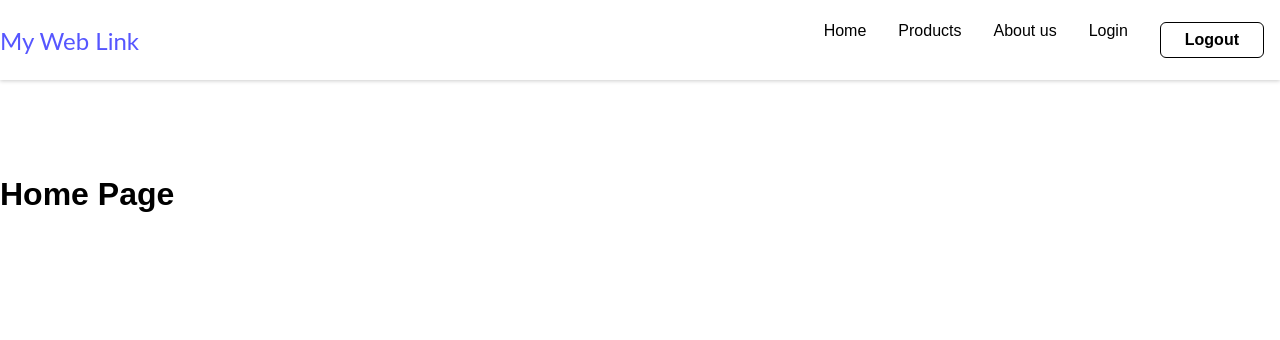
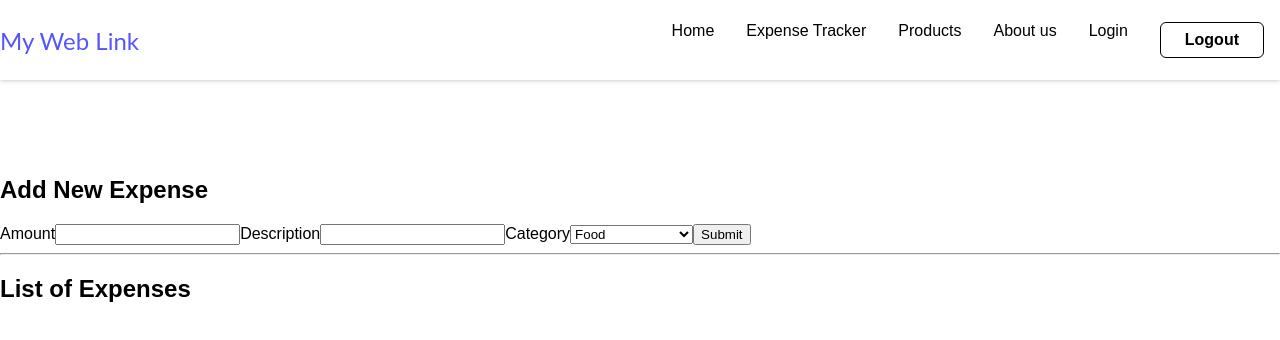
Before and after one commit to kesavaprasad08/Expense-Tracker, a React (Create React App) app: page /expense in a window 1280 px wide. Before the commit this address led to /. Shown: the top 340 px of the page. Built offline with nearby package versions, Linux system fonts and the light colour scheme; sample sign-in values are in the browser's storage.

Commit message:
Adding Expenses for tracking purpose

```diff
--- a/src/App.js
+++ b/src/App.js
@@ -12,6 +12,7 @@ import WelcomePage from './pages/WelcomePage';
 import { Redirect } from 'react-router-dom/cjs/react-router-dom.min';
 import CompleteProfilePage from './pages/CompleteProfilePage';
 import ForgotPasswordPage from './pages/ForgotPassword';
+import DayToDayExpenses from './pages/Expense/DayToDayExpenses';
 
 function App() {
 
@@ -42,6 +43,9 @@ function App() {
         {isLoggedIn &&(<Route path='/completeprofile' exact>
           <CompleteProfilePage/>
         </Route>)}
+        {isLoggedIn &&(<Route path='/expense' exact>
+          <DayToDayExpenses/>
+        </Route>)}
         <Route path='*'>
           <Redirect to='/'>
 
--- a/src/components/UI/Button/Layout/MainNavigation.js
+++ b/src/components/UI/Button/Layout/MainNavigation.js
@@ -1,5 +1,5 @@
 import { useContext } from "react";
-import {useHistory} from 'react-router-dom'
+import { useHistory } from "react-router-dom";
 import { Link } from "react-router-dom";
 
 import classes from "./MainNavigation.module.css";
@@ -14,28 +14,26 @@ const MainNavigation = () => {
 
   const logOutHandler = () => {
     authCtx.logout();
-    history.replace('/auth')
+    history.replace("/auth");
   };
 
   return (
     <header className={classes.header}>
-
-
       <Link to="/">
         <div className={classes.logo}>My Web Link</div>
       </Link>
       <nav>
         <ul>
 
-            <>
             <li>
               <Link to="/">Home</Link>
             </li>
-
-        </>
+            {isLoggedIn && <li>
+              <Link to="/expense">Expense Tracker</Link>
+            </li>}
 
 
-            <>
+
             <li>
               <Link to="/products">Products</Link>
             </li>
@@ -43,14 +41,11 @@ const MainNavigation = () => {
               <Link to="/aboutus">About us</Link>
             </li>
             <li>
-            <Link to="/auth">Login</Link>
-        </li>
+              <Link to="/auth">Login</Link>
+            </li>
 
-
-            </>
-
-           {isLoggedIn && (
-             <li>
+          {isLoggedIn && (
+            <li>
               <button onClick={logOutHandler}>Logout</button>
             </li>
           )}
--- a/src/index.js
+++ b/src/index.js
@@ -5,12 +5,15 @@ import { BrowserRouter } from "react-router-dom/cjs/react-router-dom.min";
 import "./index.css";
 import App from "./App";
 import { AuthContextProvider } from "./store/auth-context";
+import { ExpenseContextProvider } from "./store/expense-context";
 
 const root = ReactDOM.createRoot(document.getElementById("root"));
 root.render(
   <BrowserRouter>
     <AuthContextProvider>
+      <ExpenseContextProvider>
       <App />
+      </ExpenseContextProvider>
     </AuthContextProvider>
   </BrowserRouter>
 );
--- /dev/null
+++ b/src/pages/Expense/DayToDayExpenses.js
@@ -0,0 +1,55 @@
+import { useRef , useContext } from "react";
+import ExpenseContext from "../../store/expense-context";
+
+const DayToDayExpenses = () => {
+    const expCntx = useContext(ExpenseContext);
+    const amountRef = useRef();
+    const descRef = useRef();
+    const categoryRef= useRef();
+
+    const submitHandler = async(e) => {
+        try{
+e.preventDefault();
+const amount = amountRef.current.value;
+const description = descRef.current.value;
+const category = categoryRef.current.value
+const obj ={
+    key:Math.random(),
+    amount:amount,
+    description:description,
+    category:category
+}
+expCntx.addExpense(obj);
+
+
+        }
+        catch(error){
+            console.log(error);
+        }
+    }
+
+    const expenseItems = expCntx.expenses.map((exp)=><p key={exp.key}>{exp.amount}-{exp.description}-{exp.category}</p>)
+    return<>
+    <form onSubmit={submitHandler}>
+        <h2>Add New Expense</h2>
+<label htmlFor="amount">Amount</label>
+<input type='number' ref={amountRef} />
+<label htmlFor="description">Description</label>
+<input ref={descRef}/>
+<label htmlFor="category">Category</label>
+<select  name="category" ref={categoryRef}>
+    <option value="food">Food</option>
+    <option value="rentandutilities">Rent and Utilities</option>
+    <option value="travel">Travel</option>
+    <option value="entertainment">Entertainment</option>
+  </select>
+<button>Submit</button>
+
+    </form>
+    <hr/>
+    <h2>List of Expenses</h2>
+    {expenseItems}
+    </>
+}
+
+export default DayToDayExpenses;
--- a/src/store/auth-context.js
+++ b/src/store/auth-context.js
@@ -23,9 +23,7 @@ export const AuthContextProvider = (props) => {
     setToken(token);
     localStorage.setItem("token", token);
     console.log('the user is successfully logged in')
-    setTimeout(() => {
-      logoutHandler();
-    }, 300000);
+
   };
   const logoutHandler = () => {
     setToken(null);
--- /dev/null
+++ b/src/store/expense-context.js
@@ -0,0 +1,27 @@
+import React, { useState } from "react";
+
+const ExpenseContext = React.createContext({
+  expenses: [],
+  addExpense: (expense) => {},
+});
+
+export const ExpenseContextProvider = (props) => {
+  const [expenses, setExpenses] = useState([]);
+
+  const addExpenseHandler = (expense) => {
+    const updatedExpenses = [...expenses, expense];
+    setExpenses(updatedExpenses);
+  };
+  const contextValue = {
+    expenses: expenses,
+    addExpense: addExpenseHandler,
+  };
+
+  return (
+    <ExpenseContext.Provider value={contextValue}>
+      {props.children}
+    </ExpenseContext.Provider>
+  );
+};
+
+export default ExpenseContext;
```
